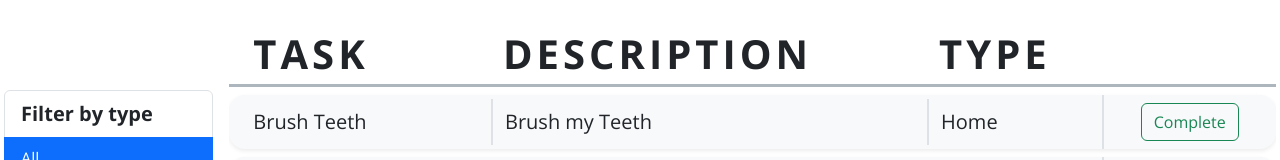
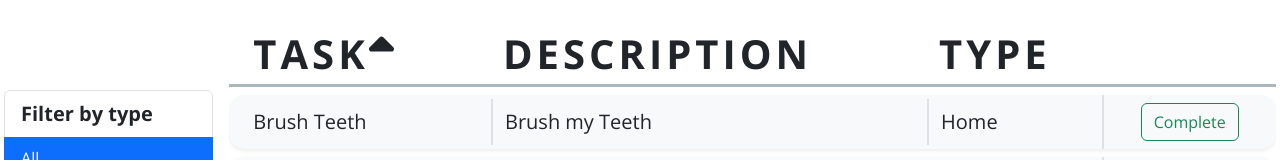
Before and after one commit to jaramilloez/Task-Manager, a React (Create React App) app: page / in a window 1280 px wide. Both pictures are taken after a click on the element "TASK". Shown: the top 160 px of the page. Built offline with nearby package versions, Linux system fonts and the light colour scheme.

Commit message:
Extract table body and header into separate components

```diff
--- a/package.json
+++ b/package.json
@@ -3,6 +3,12 @@
   "version": "0.1.0",
   "private": true,
   "dependencies": {
+    "@fortawesome/fontawesome-free": "^6.5.2",
+    "@fortawesome/fontawesome-svg-core": "^6.5.2",
+    "@fortawesome/free-brands-svg-icons": "^6.5.2",
+    "@fortawesome/free-regular-svg-icons": "^6.5.2",
+    "@fortawesome/free-solid-svg-icons": "^6.5.2",
+    "@fortawesome/react-fontawesome": "^0.2.1",
     "@testing-library/jest-dom": "^5.17.0",
     "@testing-library/react": "^13.4.0",
     "@testing-library/user-event": "^13.5.0",
--- /dev/null
+++ b/src/components/tableBody.jsx
@@ -0,0 +1,40 @@
+import React, { Component } from 'react';
+import styles from '../utility/commonStyles';
+
+class TableBody extends Component {
+    render() {
+        const { data, onDelete } = this.props;
+        return (
+            <div>
+                { data.map(item => (
+                    <div
+                    className='row rounded-4 bg-light shadow-sm fs-5 my-2 d-flex align-items-center row-hover'
+                    key={ item._id }
+                    >
+                        <div className={ `${styles.taskCol} ps-4` }>
+                            { item.title }
+                        </div>
+                        <div className={ `${styles.descriptionCol} ${styles.taskCell}` }>
+                            { item.description }
+                        </div>
+                        <div className={ `${styles.typeCol} ${styles.taskCell} py-2 border-start border-2` }>
+                            { item.type.name }
+                        </div>
+                        <div className={ `${styles.completeCol} ${styles.taskCell} d-flex align-items-center justify-content-center` }>
+                            <button
+                                type='button'
+                                className='btn btn-outline-success'
+                                onClick={ () => onDelete(item._id) }
+                            >
+                                Complete
+                            </button>
+                        </div>
+                    </div>
+                ))
+                }
+            </div>
+        );
+    }
+}
+
+export default TableBody;
--- /dev/null
+++ b/src/components/tableHeader.jsx
@@ -0,0 +1,53 @@
+import React, { Component } from 'react';
+import { FontAwesomeIcon } from '@fortawesome/react-fontawesome'
+import { faSortUp } from '@fortawesome/free-solid-svg-icons'
+import { faSortDown } from '@fortawesome/free-solid-svg-icons'
+import styles from '../utility/commonStyles'
+
+class TableHeader extends Component {
+    raiseSort = path => {
+        const sortColumn = { ...this.props.sortColumn };
+        if (sortColumn.path === path){
+            if (sortColumn.path === 'severity._id' && sortColumn.order === 'desc'){
+                sortColumn.path = path;
+                sortColumn.order = 'asc'
+            } else if (sortColumn.order === 'asc'){
+                sortColumn.order = 'desc';
+            } else{
+                sortColumn.path = 'severity._id';
+            }
+        }
+        else {
+            sortColumn.path = path;
+            sortColumn.order = 'asc'
+        }
+        this.props.onSort(sortColumn)
+    }
+
+    renderSortIcon = path => {
+        const sortColumn = { ...this.props.sortColumn };
+
+        if (sortColumn.path !== path) return null;
+        if (sortColumn.order === 'asc') return <FontAwesomeIcon icon={ faSortUp } />
+        return <FontAwesomeIcon icon={ faSortDown } />
+    }
+
+    render() {
+        return (
+            <div className={`${styles.horizontalLines} row fs-1 fw-bold`} style={{ letterSpacing: '0.1em' }}>
+                <div onClick={ () => this.raiseSort('title') } className={ `${styles.taskCol} ps-4 text-hover-primary` }>
+                    TASK{ this.renderSortIcon('title') }
+                </div>
+                <div onClick={ () => this.raiseSort('description') } className={ `${styles.descriptionCol}` }>
+                    DESCRIPTION{ this.renderSortIcon('description') }
+                </div>
+                <div onClick={ () => this.raiseSort('type.name') } className={ `${styles.typeCol}` }>
+                    TYPE{ this.renderSortIcon('type.name') }
+                </div>
+                <div className={ `${styles.completeCol}` }></div>
+            </div>
+        );
+    }
+}
+
+export default TableHeader;
--- a/src/components/tasksTable.jsx
+++ b/src/components/tasksTable.jsx
@@ -1,71 +1,16 @@
 import React, { Component } from 'react';
+import TableBody from './tableBody';
+import styles from '../utility/commonStyles'
+import TableHeader from './tableHeader';
 
 class TasksTable extends Component {
-    raiseSort = path => {
-        const sortColumn = { ...this.props.sortColumn };
-        if (sortColumn.path === path){
-            if (sortColumn.path === 'severity._id' && sortColumn.order === 'desc'){
-                sortColumn.path = path;
-                sortColumn.order = 'asc'
-            } else if (sortColumn.order === 'asc'){
-                sortColumn.order = 'desc';
-            } else{
-                sortColumn.path = 'severity._id';
-            }
-        }
-        else {
-            sortColumn.path = path;
-            sortColumn.order = 'asc'
-        }
-        this.props.onSort(sortColumn)
-    }
-
     render() {
-    const { tasks, onDelete } = this.props;
-
-    const styles = {
-        taskCol: '       col-lg-3 col-5',
-        descriptionCol: 'col-lg-5 d-none d-lg-block',
-        typeCol: '       col-lg-2 col-4',
-        completeCol: '   col-lg-2 col-3',
-        taskCell: 'py-2 border-start border-2',
-        horizontalLines: 'border-bottom border-3 border-dark-subtle',
-    }
+    const { tasks, onDelete, onSort, sortColumn } = this.props;
 
     return (
         <div className={`${styles.horizontalLines} container-fluid mt-4 position-relative overflow-x-hidden`} style={{ height: '695px' }}>
-            <div className={`${styles.horizontalLines} row fs-1 fw-bold`} style={{ letterSpacing: '0.1em' }}>
-                <div onClick={ () => this.raiseSort('title') } className={ `${styles.taskCol} ps-4 text-hover-primary` }>TASK</div>
-                <div onClick={ () => this.raiseSort('description') } className={ `${styles.descriptionCol}` }>DESCRIPTION</div>
-                <div onClick={ () => this.raiseSort('type.name') } className={ `${styles.typeCol}` }>TYPE</div>
-                <div className={ `${styles.completeCol}` }></div>
-            </div>
-            { tasks.map(task => (
-                <div
-                    className='row rounded-4 bg-light shadow-sm fs-5 my-2 d-flex align-items-center row-hover'
-                    key={ task._id }
-                >
-                    <div className={ `${styles.taskCol} ps-4` }>
-                        { task.title }
-                    </div>
-                    <div className={ `${styles.descriptionCol} ${styles.taskCell}` }>
-                        { task.description }
-                    </div>
-                    <div className={ `${styles.typeCol} ${styles.taskCell} py-2 border-start border-2` }>
-                        { task.type.name }
-                    </div>
-                    <div className={ `${styles.completeCol} ${styles.taskCell} d-flex align-items-center justify-content-center` }>
-                        <button
-                            type='button'
-                            className='btn btn-outline-success'
-                            onClick={ () => onDelete(task._id) }
-                        >
-                            Complete
-                        </button>
-                    </div>
-                </div>
-            ))
-            }
+            <TableHeader sortColumn={ sortColumn } onSort={ onSort } />
+            <TableBody data={ tasks } onDelete={ onDelete } />
         </div>
      );
     }
--- /dev/null
+++ b/src/utility/commonStyles.js
@@ -0,0 +1,9 @@
+const styles = {
+    taskCol: '       col-lg-3 col-5',
+    descriptionCol: 'col-lg-5 d-none d-lg-block',
+    typeCol: '       col-lg-2 col-4',
+    completeCol: '   col-lg-2 col-3',
+    taskCell: 'py-2 border-start border-2',
+    horizontalLines: 'border-bottom border-3 border-dark-subtle',
+}
+export default styles;
```
Also changed, not shown: 1 other file (tests, documents, lock files or other folders).
